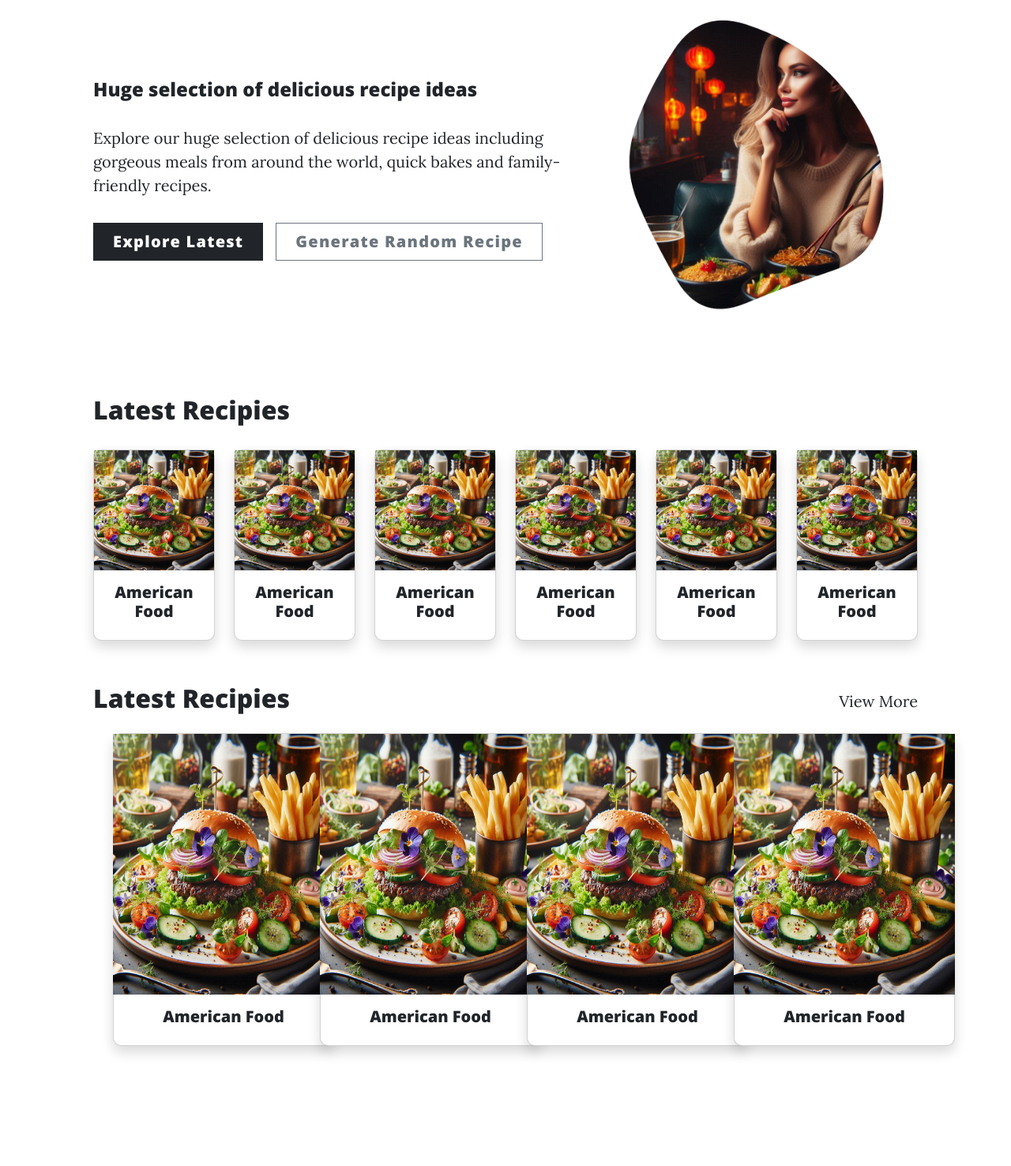
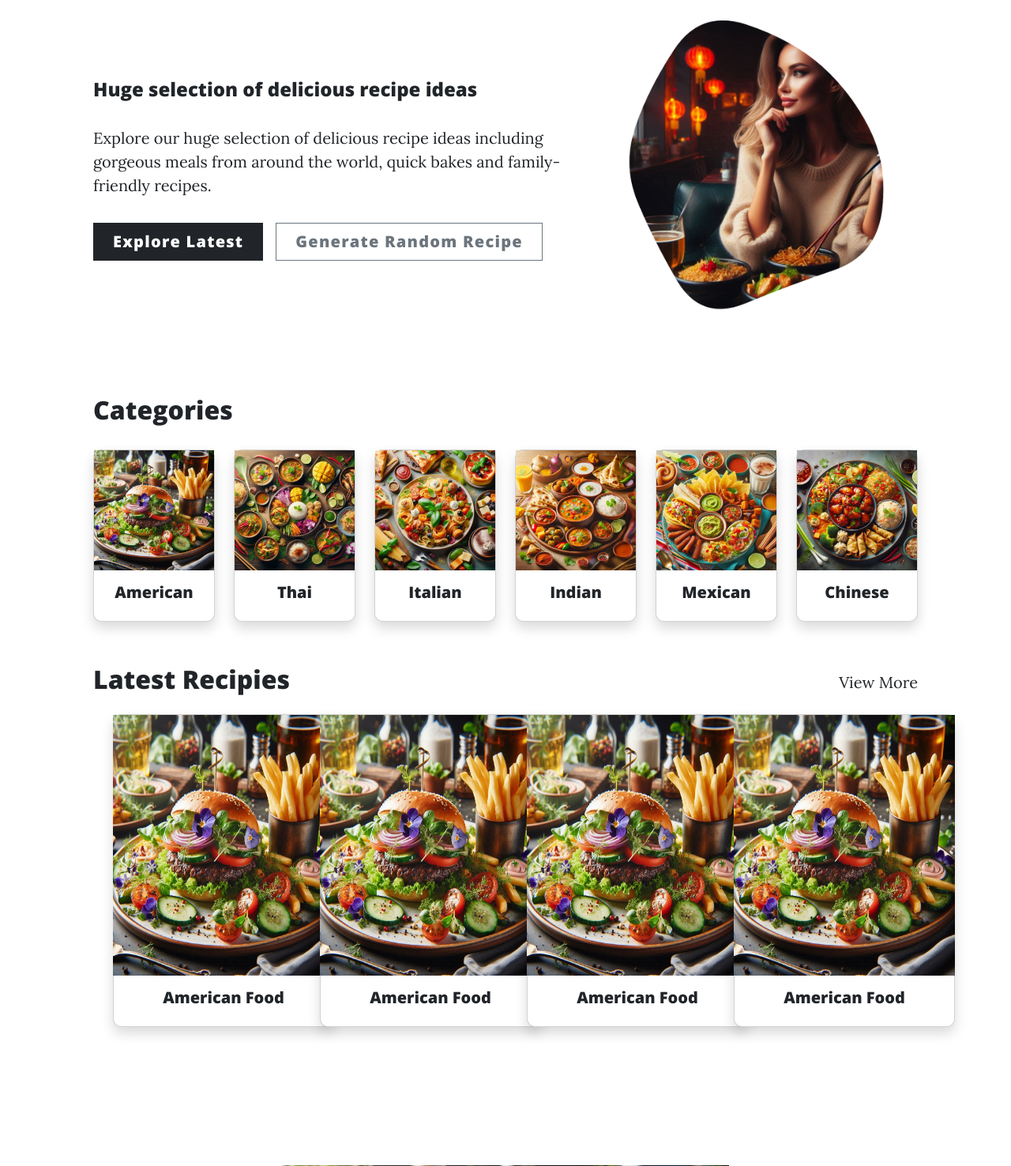
Before and after one commit to shaun6125/ci-milestone3, a Flask app: page / in a window 1280 px wide. Shown: the part 611-2087 px from the top of the page at 79% size. Run offline with Flask 3, Linux system fonts and the light colour scheme; some libraries are stand-ins or nearby versions.

Commit message:
images updated on index, mongodb set up

```diff
--- a/app.py
+++ b/app.py
@@ -1,12 +1,23 @@
 import os
 import json
-from flask import Flask, render_template, request, flash
+from flask import (
+    Flask, render_template, redirect,
+    request, session, flash, url_for)
+from flask_pymongo import PyMongo
+from bson.objectid import ObjectId
 if os.path.exists("env.py"):
     import env
 
 
 app = Flask(__name__)
+
+
+app.config["MONGO_DBNAME"] = os.environ.get("MONGO_DBNAME")
+app.config["MONGO_URI"] = os.environ.get("MONGO_URI")
 app.secret_key = os.environ.get("SECRET_KEY")
+
+
+mongo = PyMongo(app)
 
 
 @app.route("/")
@@ -17,6 +28,13 @@ def index():
 @app.route("/about")
 def about():
     return render_template("about.html", page_title="About Us")
+
+
+@app.route("/")
+@app.route("/get_categories")
+def get_categories():
+    categories = mongo.db.categories.find()
+    return render_template("categories.html", categories=categories)
 
 
 @app.route("/contact", methods=["GET", "POST"])
--- a/templates/base.html
+++ b/templates/base.html
@@ -28,7 +28,7 @@
                 <ul class="navbar-nav ms-auto py-4 py-lg-0">
                     <li class="nav-item"><a class="nav-link px-lg-3 py-3 py-lg-4" href="{{ url_for('index') }}">Home</a></li>
                     <li class="nav-item"><a class="nav-link px-lg-3 py-3 py-lg-4" href="{{ url_for('about') }}">About</a></li>
-                    <li class="nav-item"><a class="nav-link px-lg-3 py-3 py-lg-4" href="post.html">Sample Post</a></li>
+                    <li class="nav-item"><a class="nav-link px-lg-3 py-3 py-lg-4" href="{{ url_for('get_categories') }}">Sample Post</a></li>
                     <li class="nav-item"><a class="nav-link px-lg-3 py-3 py-lg-4" href="{{ url_for('contact') }}">Contact</a></li>
                 </ul>
             </div>
--- a/templates/index.html
+++ b/templates/index.html
@@ -24,54 +24,54 @@
 
     <!--category cards-->
 
-    <h2 class="subheading">Latest Recipies</h2>
+    <h2 class="subheading">Categories</h2>
 
     <div class="row row-cols-1 row-cols-md-6 g-4">
         <a href="#" class="col text-center category_link">
             <div class="card category_img shadow">
                 <img src="{{ url_for('static', filename= 'assets/img/american-food.jpeg') }}" class="card-img-top" alt="American Food">
                 <div class="card-body">
-                    <h5 class="card-title">American Food</h5>
+                    <h5 class="card-title">American</h5>
                 </div>
             </div>
         </a>
         <a href="#" class="col text-center category_link">
             <div class="card category_img shadow">
-                <img src="{{ url_for('static', filename= 'assets/img/american-food.jpeg') }}" class="card-img-top" alt="American Food">
+                <img src="{{ url_for('static', filename= 'assets/img/thai-food.jpeg') }}" class="card-img-top" alt="American Food">
                 <div class="card-body">
-                    <h5 class="card-title">American Food</h5>
+                    <h5 class="card-title">Thai</h5>
                 </div>
             </div>
         </a>
         <a href="#" class="col text-center category_link">
             <div class="card category_img shadow">
-                <img src="{{ url_for('static', filename= 'assets/img/american-food.jpeg') }}" class="card-img-top" alt="American Food">
+                <img src="{{ url_for('static', filename= 'assets/img/italian-food.jpeg') }}" class="card-img-top" alt="American Food">
                 <div class="card-body">
-                    <h5 class="card-title">American Food</h5>
+                    <h5 class="card-title">Italian</h5>
                 </div>
             </div>
         </a>
         <a href="#" class="col text-center category_link">
             <div class="card category_img shadow">
-                <img src="{{ url_for('static', filename= 'assets/img/american-food.jpeg') }}" class="card-img-top" alt="American Food">
+                <img src="{{ url_for('static', filename= 'assets/img/indian-food.jpeg') }}" class="card-img-top" alt="American Food">
                 <div class="card-body">
-                    <h5 class="card-title">American Food</h5>
+                    <h5 class="card-title">Indian</h5>
                 </div>
             </div>
         </a>
         <a href="#" class="col text-center category_link">
             <div class="card category_img shadow">
-                <img src="{{ url_for('static', filename= 'assets/img/american-food.jpeg') }}" class="card-img-top" alt="American Food">
+                <img src="{{ url_for('static', filename= 'assets/img/mexican-food.jpeg') }}" class="card-img-top" alt="American Food">
                 <div class="card-body">
-                    <h5 class="card-title">American Food</h5>
+                    <h5 class="card-title">Mexican</h5>
                 </div>
             </div>
         </a>
         <a href="#" class="col text-center category_link">
             <div class="card category_img shadow">
-                <img src="{{ url_for('static', filename= 'assets/img/american-food.jpeg') }}" class="card-img-top" alt="American Food">
+                <img src="{{ url_for('static', filename= 'assets/img/chinese-food.jpeg') }}" class="card-img-top" alt="American Food">
                 <div class="card-body">
-                    <h5 class="card-title">American Food</h5>
+                    <h5 class="card-title">Chinese</h5>
                 </div>
             </div>
         </a>
```
Also changed, not shown: requirements.txt (added, +12 -0 lines), templates/categories.html (added, +8 -0 lines), static/assets/img/chinese-food.jpeg (added), static/assets/img/indian-food.jpeg (added), static/assets/img/italian-food.jpeg (added), static/assets/img/mexican-food.jpeg (added), static/assets/img/thai-food.jpeg (added), 1 other file.
